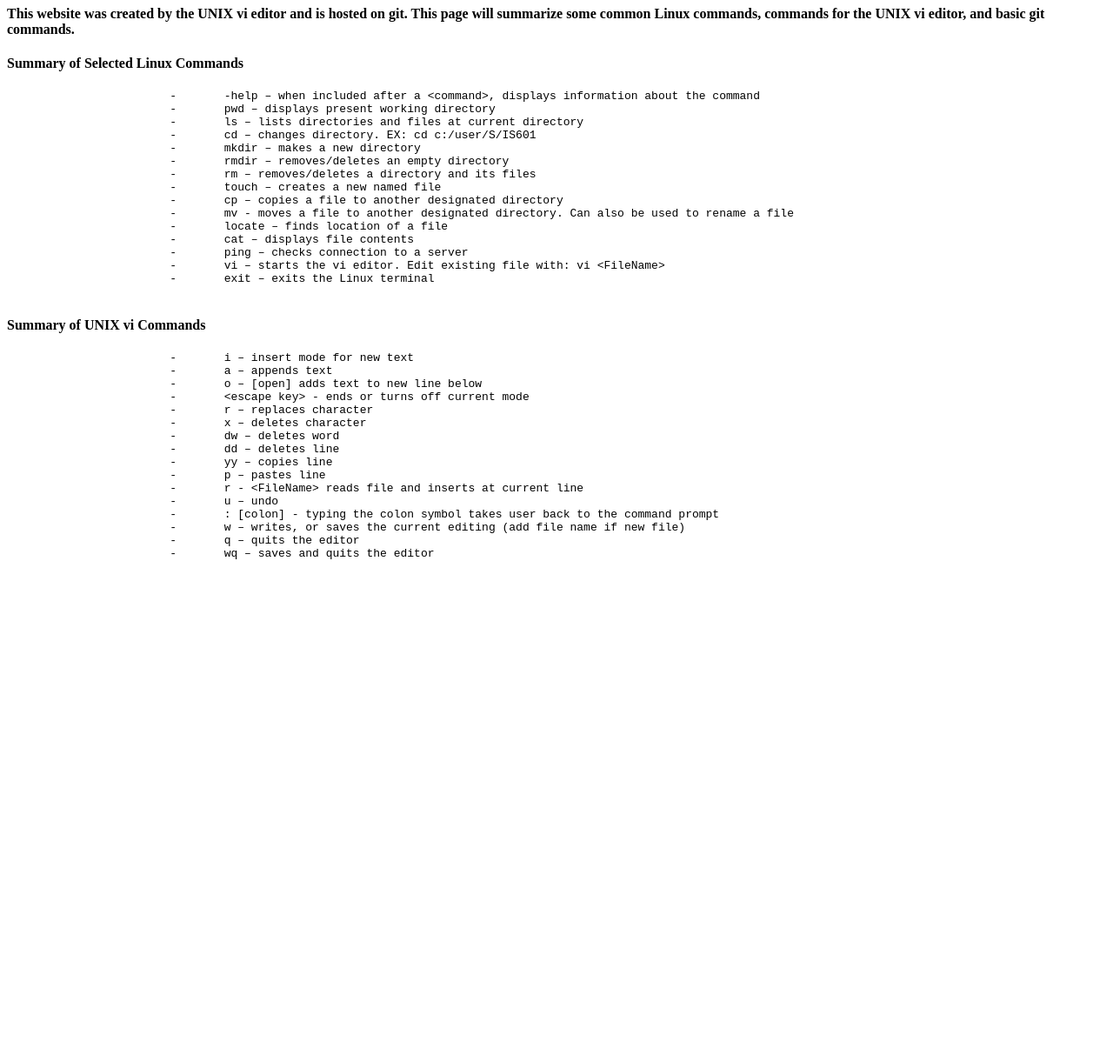
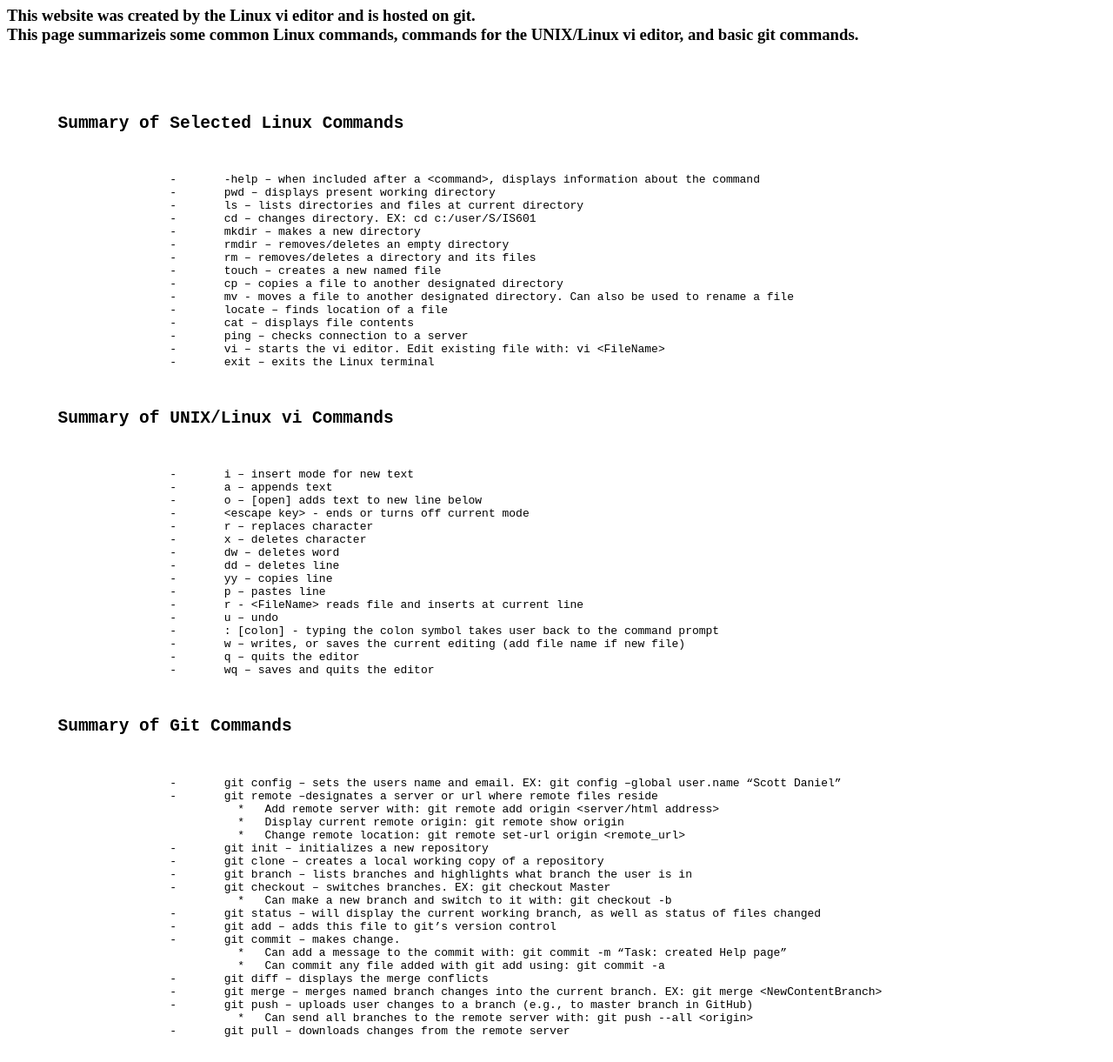
Before and after one commit to Laughing-Bulls/MyFirstWebsiteIS601F21, a plain HTML site: page index.html in a window 1280 px wide. Shown: the part 99-1320 px from the top of the page at 87% size. Before the commit the page ends 800 px from the top, so only its background shows below. Drawn offline with Linux system fonts and the light colour scheme.

Commit message:
Task: Added Git command definitions

```diff
--- a/index.html
+++ b/index.html
@@ -3,11 +3,15 @@
 		<title>My first Website - Definitions Homework Assignment</title>
 	</head>
 	<body>
-		<h1>IS 601 – Definitions Homework</h1>
-		<h4>This website was created by the UNIX vi editor and is hosted on git. This page will summarize some common Linux commands, commands for the UNIX vi editor, and basic git commands.</h4>
-		<p></p>
-		<h4>     Summary of Selected Linux Commands</h4>
+		<h1>IS 601 Homework – Command Definitions</h1>
+
+		<h3>	This website was created by the Linux vi editor and is hosted on git. <br>
+			This page summarizeis some common Linux commands, commands for the UNIX/Linux vi editor, and basic git commands.</h3>
+
 		<pre>
+
+		<h2>     Summary of Selected Linux Commands</h2>
+
 			-	-help – when included after a &ltcommand&gt, displays information about the command
 			-	pwd – displays present working directory
 			-	ls – lists directories and files at current directory
@@ -23,10 +27,9 @@
 			-	ping – checks connection to a server
 			-	vi – starts the vi editor. Edit existing file with: vi &ltFileName&gt
 			-	exit – exits the Linux terminal
-		</pre>
 
-		<h4>	Summary of UNIX vi Commands</h4>
-		<pre>
+		<h2>     Summary of UNIX/Linux vi Commands</h2>
+
 			-	i – insert mode for new text
 			-	a – appends text
 			-	o – [open] adds text to new line below
@@ -43,6 +46,29 @@
 			-	w – writes, or saves the current editing (add file name if new file)
 			-	q – quits the editor
 			-	wq – saves and quits the editor
+
+		<h2>     Summary of Git Commands</h2>
+
+			-	git config – sets the users name and email. EX: git config –global user.name “Scott Daniel”
+			-	git remote –designates a server or url where remote files reside
+				  *   Add remote server with: git remote add origin &ltserver/html address&gt
+				  *   Display current remote origin: git remote show origin
+				  *   Change remote location: git remote set-url origin &ltremote_url&gt
+			-	git init – initializes a new repository
+			-	git clone – creates a local working copy of a repository
+			-	git branch – lists branches and highlights what branch the user is in
+			-	git checkout – switches branches. EX: git checkout Master
+				  *   Can make a new branch and switch to it with: git checkout -b <NewContentBranch>
+			-	git status – will display the current working branch, as well as status of files changed
+			-	git add – adds this file to git’s version control
+			-	git commit – makes change.
+				  *   Can add a message to the commit with: git commit -m “Task: created Help page”
+				  *   Can commit any file added with git add using: git commit -a
+			-	git diff – displays the merge conflicts
+			-	git merge – merges named branch changes into the current branch. EX: git merge &ltNewContentBranch&gt
+			-	git push – uploads user changes to a branch (e.g., to master branch in GitHub)
+				  *   Can send all branches to the remote server with: git push --all &ltorigin&gt
+			-	git pull – downloads changes from the remote server
 		</pre>
 
 	</body>
```
